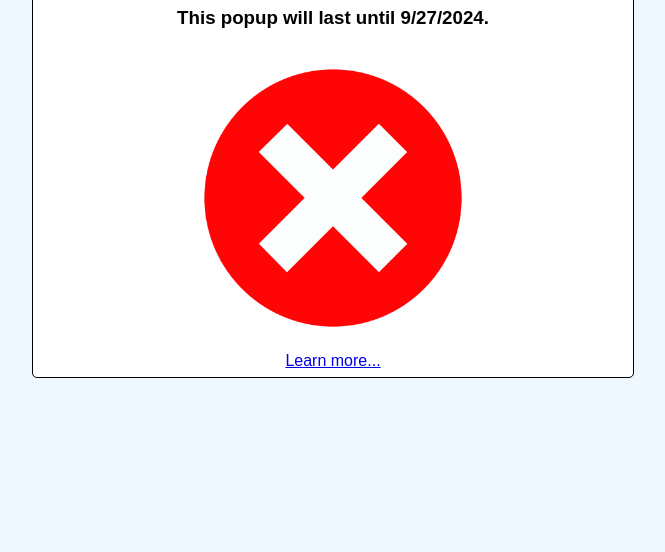
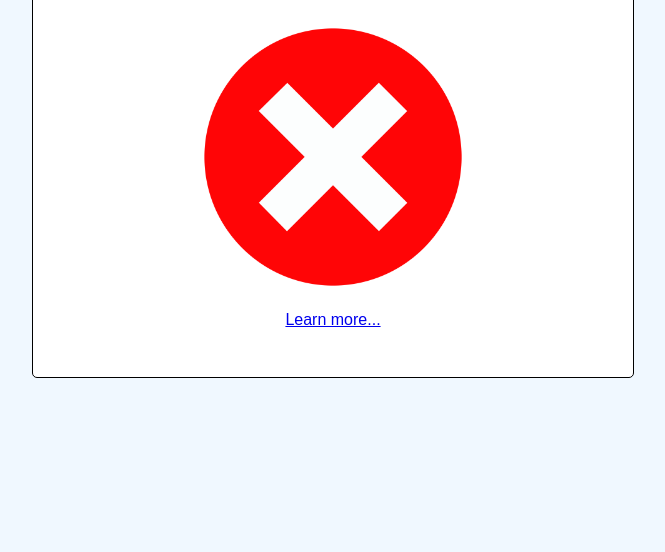
Before and after one commit to Foxiseminger/website-blocker, a plain HTML site: page index.html in a window 1280 px wide. Shown: the part 248-800 px from the top of the page, without its empty margins (307-972 px from the left). Drawn offline with Linux system fonts and the light colour scheme.

Commit message:
Update index.html

```diff
--- a/index.html
+++ b/index.html
@@ -37,7 +37,6 @@
 <body>
     <div class="container">
         <h1>Sorry, but this website is blocked.</h1>
-        <h3>This popup will last until 9/27/2024.</h3>
         <img src="icon_thing_a_ma_jig.png" alt="X">
         <br>
         <a href="about.html">Learn more...</a>
```
